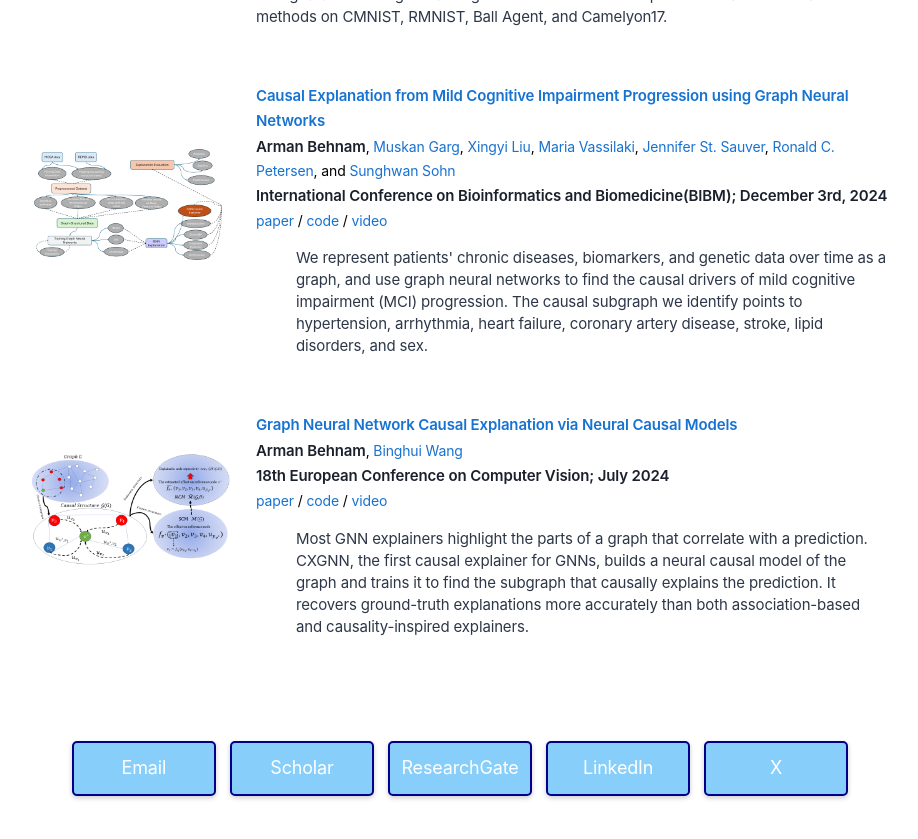
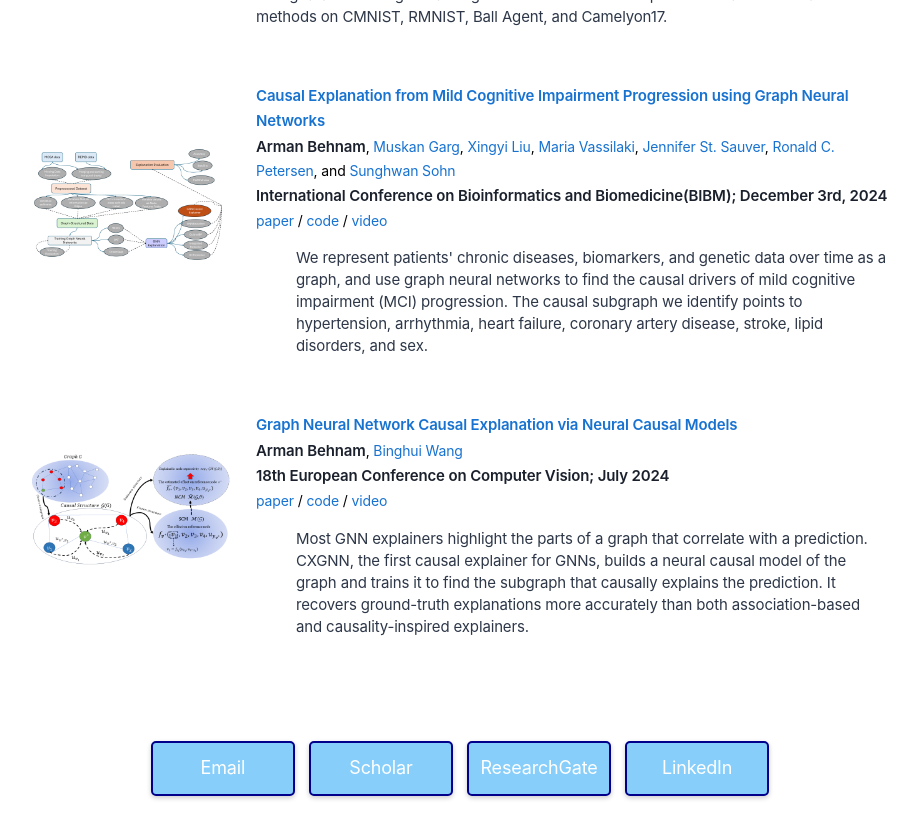
Before and after one commit to ArmanBehnam/ArmanBehnam.github.io, a Jekyll site: the page built from index.html, in a window 1280 px wide and 900 px high, scrolled down 2659 px. Shown: the top 839 px of the window, without its empty margins (180-1098 px from the left). Built offline with Jekyll 4.4.1, drawn with Linux system fonts in a browser that asks for light colours.

```diff
--- a/index.html
+++ b/index.html
@@ -97,7 +97,7 @@ border-radius:50%; object-fit:cover; object-position:center 30%; margin:0 0 16px
     </tbody></table>
   <table style="width:100%;border:0px;border-spacing:0px;border-collapse:separate;margin-right:auto;margin-left:auto;"><tbody>
   <tr>
-        <td style="padding:20px;width:35%;vertical-align:middle">
+        <td style="padding:20px;width:40%;vertical-align:middle">
                <div class="one" style="width:100%; height:auto;">
  <a href="images/cmp.svg"><img src='images/cmp.svg' style="width:100%; height:auto;"></a>
 </div>
@@ -517,7 +517,7 @@ border-radius:50%; object-fit:cover; object-position:center 30%; margin:0 0 16px
                     <a href="https://www.researchgate.net/profile/Arman-Behnam" class="button">ResearchGate</a>
 <!--                    <a href="https://github.com/ArmanBehnam" class="button">Github</a>-->
                     <a href="https://www.linkedin.com/in/arman-behnam/" class="button">LinkedIn</a>
-                    <a href="https://x.com/Arman_behnam" class="button">X</a>
+<!--                    <a href="https://x.com/Arman_behnam" class="button">X (iykyk)</a>-->
                 </p>
             </td>
         </tr>
```
